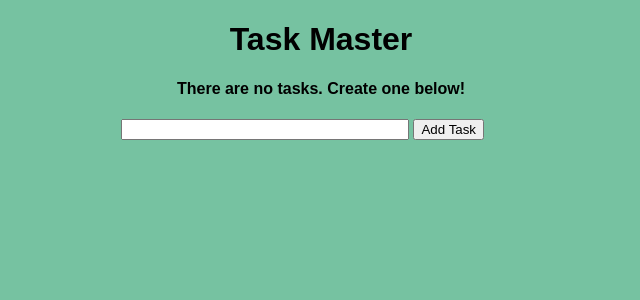
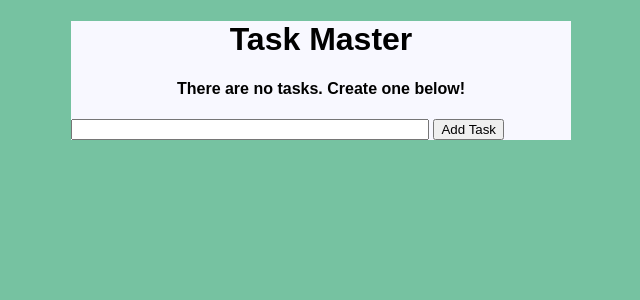
Before and after one commit to trigg8/Flask_TaskMaster, a Flask app: page / in a window 1280 px wide. Shown: the top 300 px of the page, without its empty margins (319-959 px from the left). Run offline with Flask 2, Linux system fonts and the light colour scheme; data that the repository does not hold is empty.

Commit message:
style changed

```diff
--- a/static/css/main.css
+++ b/static/css/main.css
@@ -6,7 +6,8 @@ body, html {
 
 .content {
     margin: 0 auto;
-    width: 400px;
+    width: 500px;
+    background-color: ghostwhite;
 }
 
 table, td, th {
```
